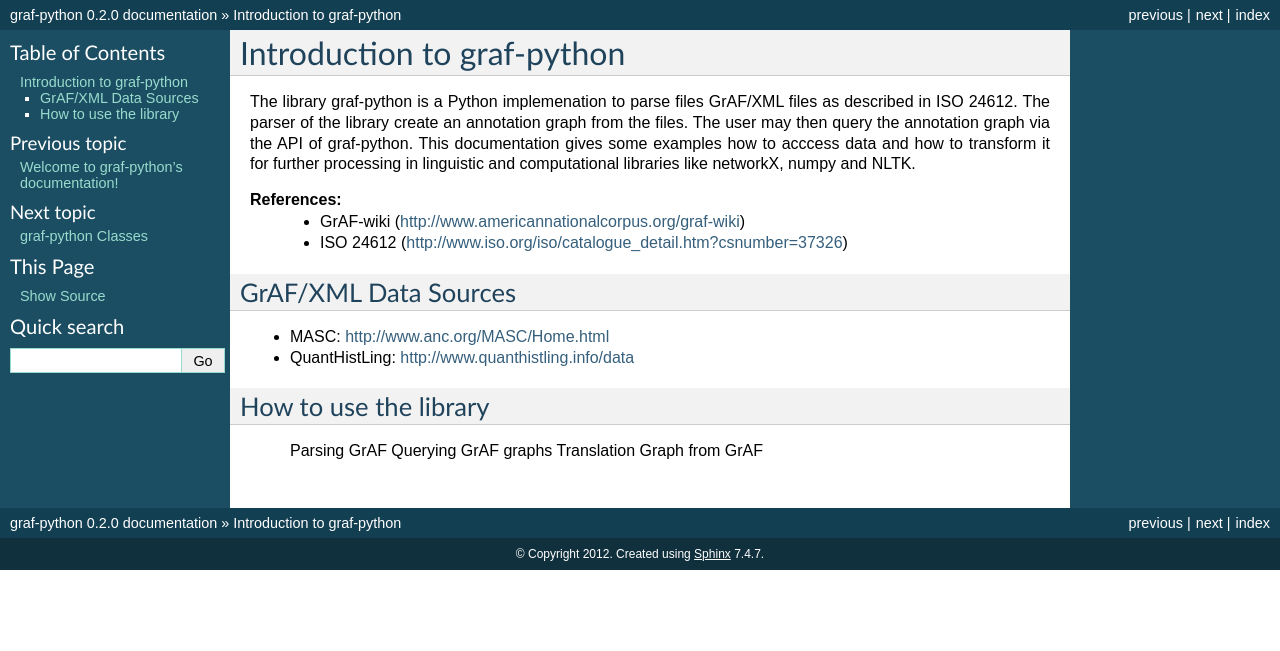
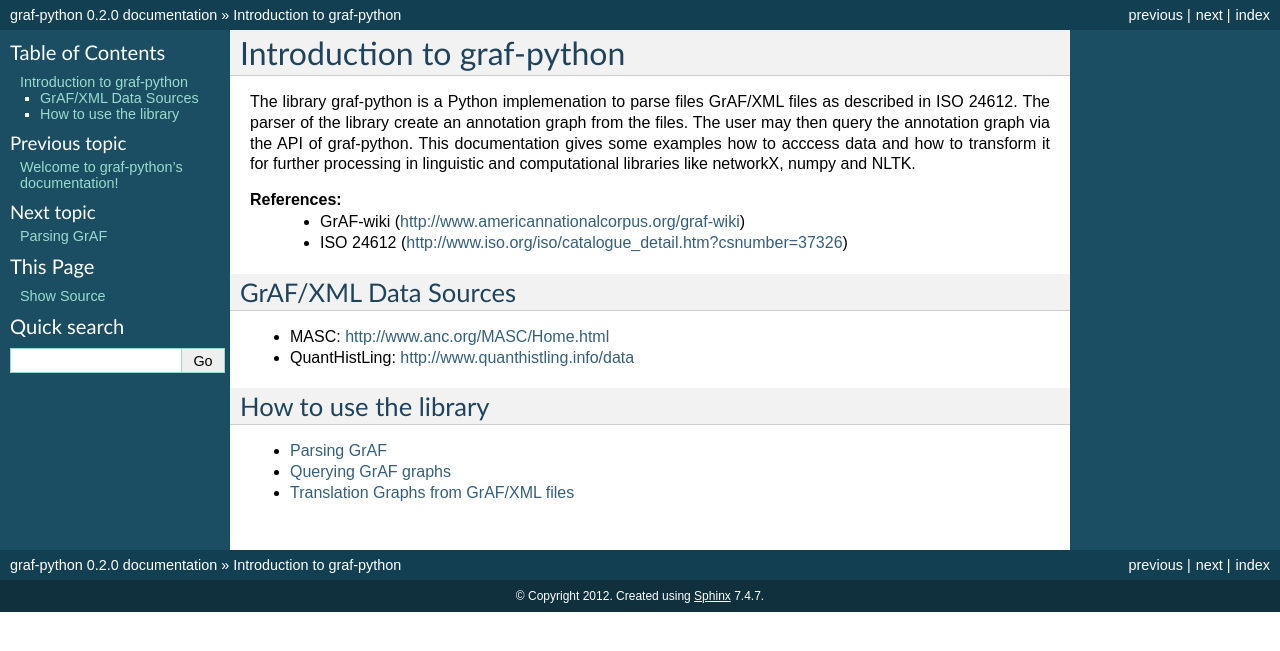
Before and after one commit to cidles/graf-python, a Sphinx documentation site: the page built from doc/howto.rst, in a window 1280 px wide. Shown: the top 651 px of the page. Built offline with Sphinx 7.4.7, drawn with Linux system fonts in a browser that asks for light colours; formulas are drawn with MathJax 3; some of the changed lines change nothing that is shown.

Commit message:
Updated docs.

```diff
--- a/doc/howto.rst
+++ b/doc/howto.rst
@@ -2,14 +2,11 @@
 Introduction to graf-python
 ***************************
 
-.. toctree::
-   :maxdepth: 1
-
 The library graf-python is a Python implemenation to parse files GrAF/XML files as described in ISO 24612. The parser of the library create an annotation graph from the files. The user may then query the annotation graph via the API of graf-python. This documentation gives some examples how to acccess data and how to transform it for further processing in linguistic and computational libraries like networkX, numpy and NLTK.
 
 **References:**
-  * GrAF-wiki (http://www.americannationalcorpus.org/graf-wiki)
-  * ISO 24612 (http://www.iso.org/iso/catalogue_detail.htm?csnumber=37326)
+    * GrAF-wiki (http://www.americannationalcorpus.org/graf-wiki)
+    * ISO 24612 (http://www.iso.org/iso/catalogue_detail.htm?csnumber=37326)
 
 GrAF/XML Data Sources
 =====================
@@ -20,6 +17,9 @@ GrAF/XML Data Sources
 How to use the library
 ======================
 
+.. toctree::
+   :maxdepth: 1
+
    Parsing GrAF
    Querying GrAF graphs
    Translation Graph from GrAF
```
